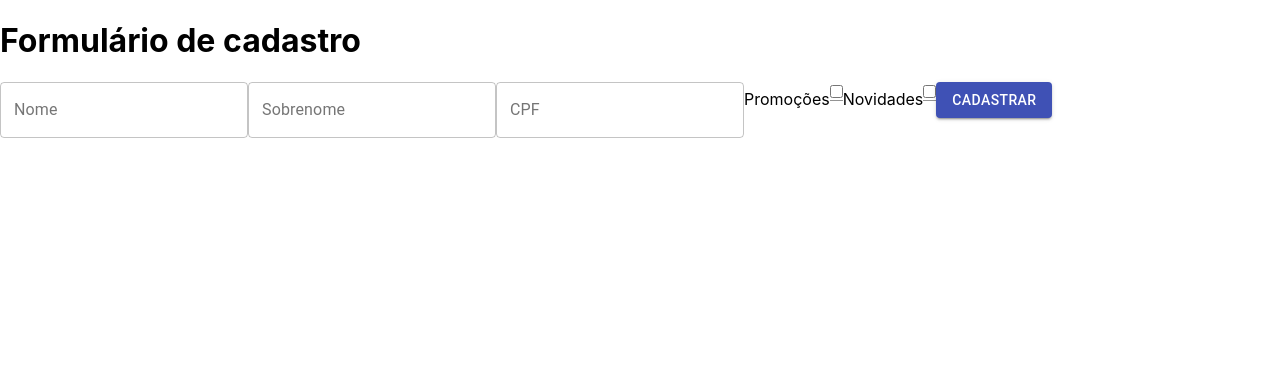
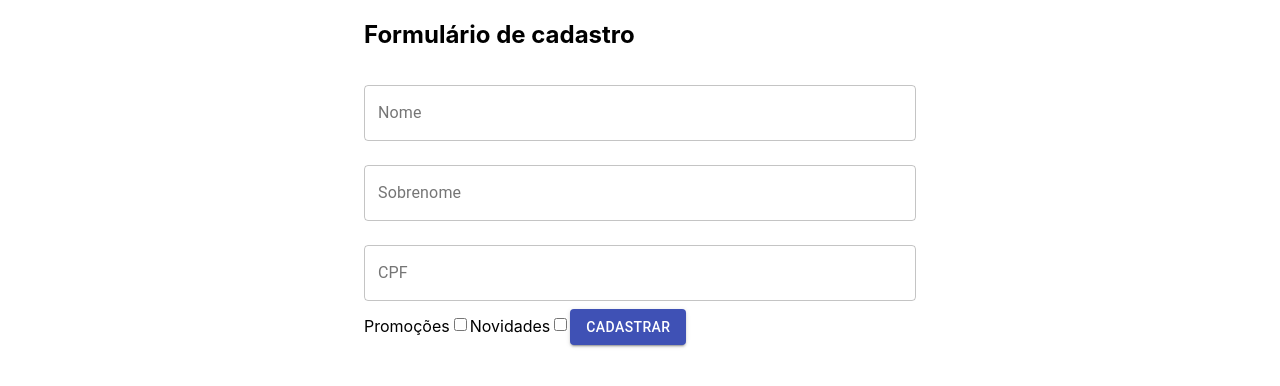
Before and after one commit to carlosbertarinijr/reactjs-modern-approach, a React (Create React App) app: page / in a window 1280 px wide. Shown: the top 386 px of the page. Built offline with nearby package versions, Linux system fonts and the light colour scheme.

Commit message:
Layout e containers

```diff
--- a/src/App.js
+++ b/src/App.js
@@ -1,14 +1,19 @@
 import React, { Component, Fragment } from 'react';
 import FormularioCadastro from './components/FormularioCadastro/FormularioCadastro'
 import './App.css';
+import {Container} from '@material-ui/core'
 
 class App extends Component {
   render() {
     return (
-      <Fragment>
+      <Container
+        variant='fluid'
+        component='article'
+        maxWidth='sm'
+      >
         <h1>Formulário de cadastro</h1>
         <FormularioCadastro />
-      </Fragment>
+      </Container>
     );
   }
 }
--- a/src/components/FormularioCadastro/FormularioCadastro.jsx
+++ b/src/components/FormularioCadastro/FormularioCadastro.jsx
@@ -5,17 +5,17 @@
 function FormularioCadastro() {
     return (
         <form>
-            <TextField id='nome' label='Nome' variant='outlined'/>
+            <TextField id='nome' label='Nome' variant='outlined' fullWidth margin='normal'/>
 
-            <TextField id='sobrenome' label='Sobrenome' variant='outlined'/>
+            <TextField id='sobrenome' label='Sobrenome' variant='outlined' fullWidth margin='normal'/>
 
-            <TextField id='cpf' label='CPF' variant='outlined'/>
+            <TextField id='cpf' label='CPF' variant='outlined' fullWidth margin='normal'/>
 
             <label>Promoções</label>
-            <TextField type='checkbox' />
+            <input type='checkbox' />
 
             <label>Novidades</label>
-            <TextField type='checkbox' />
+            <input type='checkbox' />
 
             <Button type='submit' variant='contained' color='primary'>Cadastrar</Button>
         </form>
```
